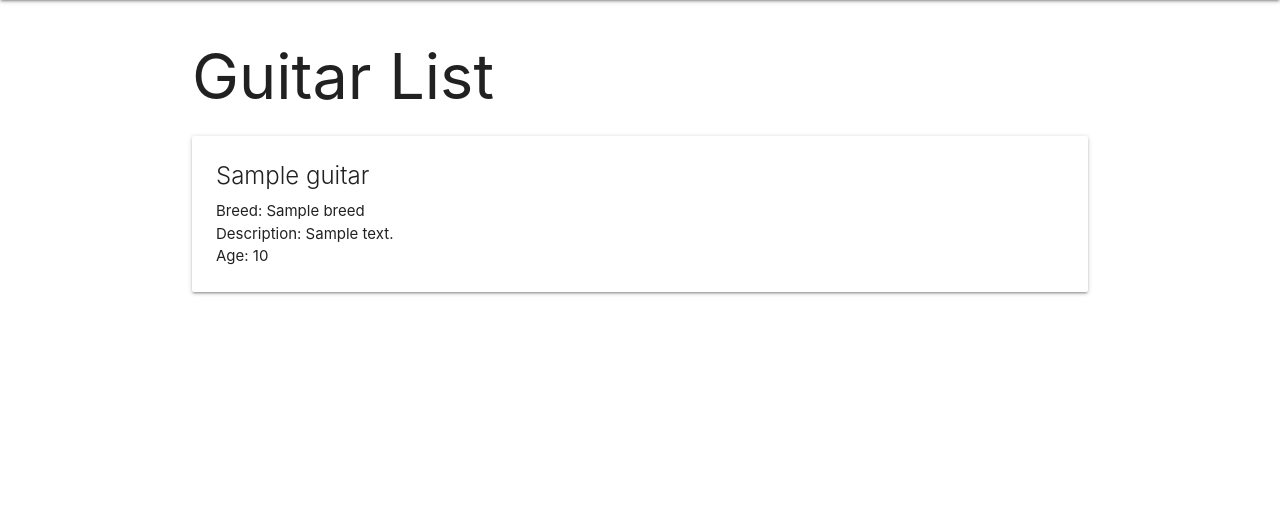
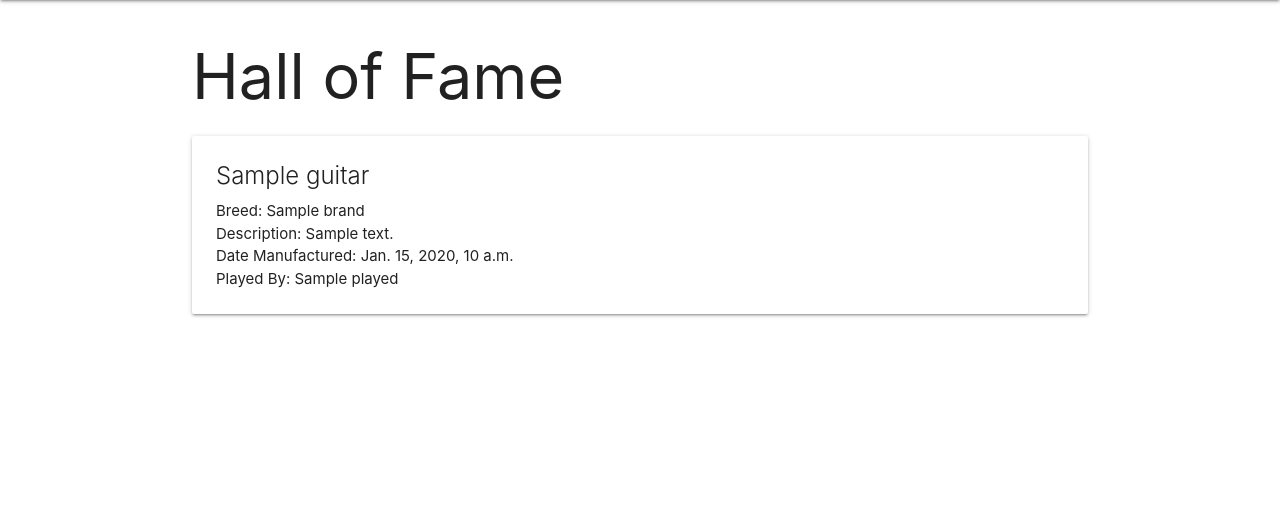
Before and after one commit to cherch173/guitarcollector, a Django app: template main_app/templates/guitars/index.html in a window 1280 px wide. Shown: the part 64-594 px from the top of the page. Run offline with Django 4.2, Linux system fonts and the light colour scheme; the template is opened without the code that fills it: most values are stand-ins (such as "Sample title", 1, 10 or a date in 2020).

Commit message:
parts 1 of lab completed

```diff
--- a/main_app/templates/guitars/index.html
+++ b/main_app/templates/guitars/index.html
@@ -1,18 +1,15 @@
 {% extends 'base.html' %} {% block content %}
 
-<h1>Guitar List</h1>
+<h1>Hall of Fame</h1>
 
 {% for guitar in guitars %}
 <div class="card">
   <div class="card-content">
     <span class="card-title">{{ guitar.name }}</span>
-    <p>Breed: {{ guitar.breed }}</p>
+    <p>Breed: {{ guitar.brand }}</p>
     <p>Description: {{ guitar.description }}</p>
-    {% if guitar.age > 0 %}
-    <p>Age: {{ guitar.age }}</p>
-    {% else %}
-    <p>Age: Kitten</p>
-    {% endif %}
+    <p>Date Manufactured: {{ guitar.date }}</p>
+    <p>Played By: {{ guitar.played }}</p>
   </div>
 </div>
 {% endfor %} {% endblock %}
```
Also changed, not shown: main_app/views.py (+5 -5 lines).
